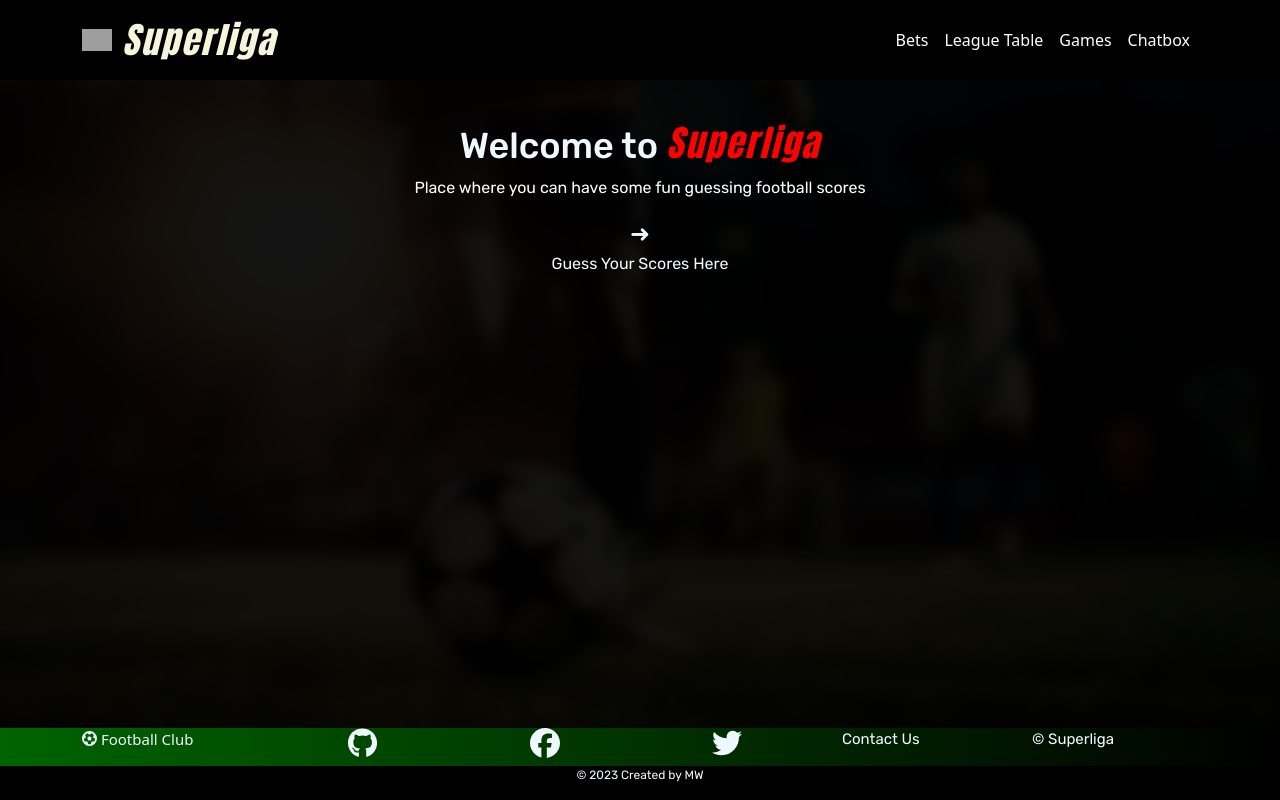
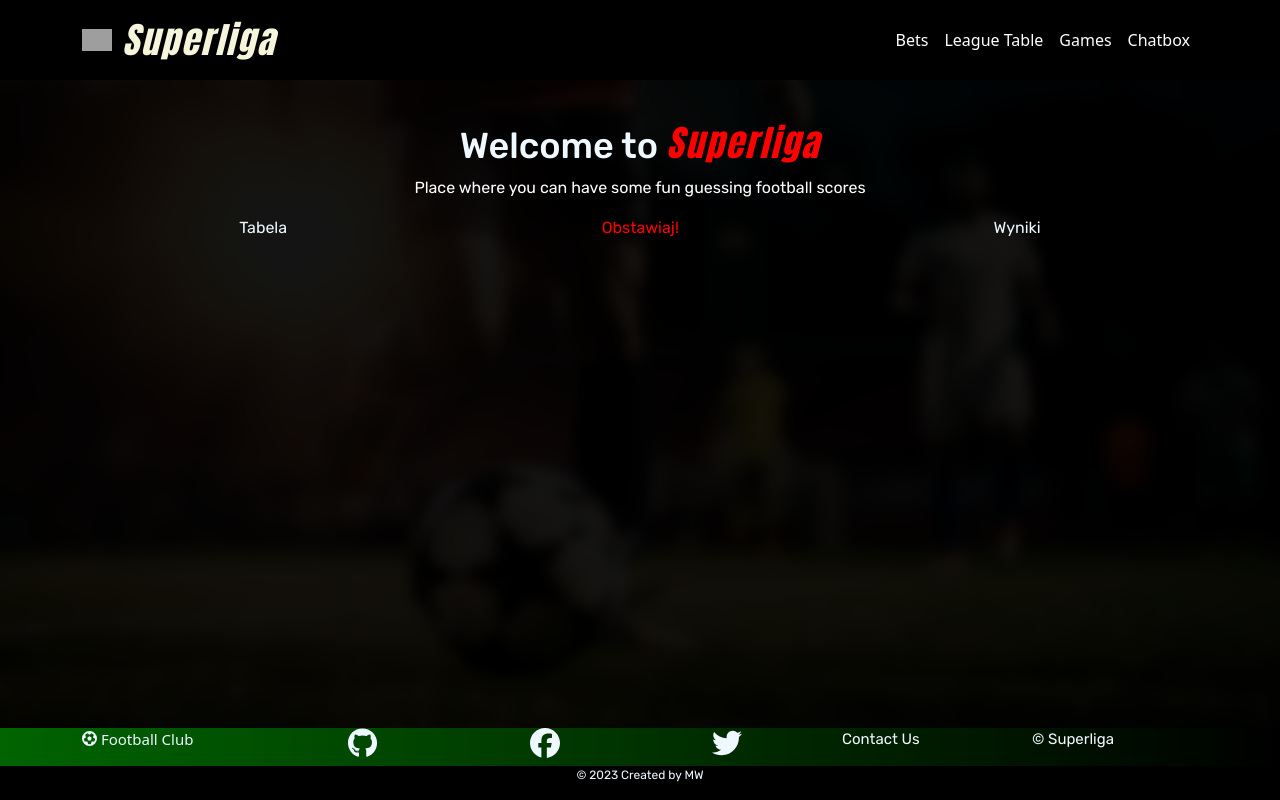
Before and after one commit to MariuszWiacek/ekstraklasa25, a React (Create React App) app: page / in a window 1280 px wide. Built offline with nearby package versions, Linux system fonts and the light colour scheme; grey boxes are pictures that could not be loaded.

Commit message:
homepage fixed

```diff
--- a/src/compartments/home.js
+++ b/src/compartments/home.js
@@ -16,14 +16,18 @@ const Home = () => {
         Welcome to <span style={{ ...brandStyle, animation: 'pulse 2s infinite' }}>Superliga</span>
       </h1>
       <p style={{ color: 'white' }}>Place where you can have some fun guessing football scores</p>
+      <div style={{ display:"flex", justifyContent:"space-around", animation: 'bounce 2s infinite', cursor: 'pointer' }}>
+
+      <Link to="/table" >
+        <span className="animated-text">Tabela</span>
+      </Link>
       <Link to="/bets">
-        <div className="arrow" style={{ position: 'relative', animation: 'bounce 2s infinite', cursor: 'pointer' }}>
-          <span style={{ fontSize: '24px' }}>➜</span>
-        </div>
+        <span style={{color: "red" }} className="animated-text">Obstawiaj!</span>
       </Link>
-      <Link to="/bets" style={{ color: 'white', textDecoration: 'underline', position: 'relative' }}>
-        <span className="animated-text">Guess Your Scores Here</span>
+      <Link to="/games">
+        <span className="animated-text">Wyniki</span>
       </Link>
+      </div>
     </div>
   );
 };
```
